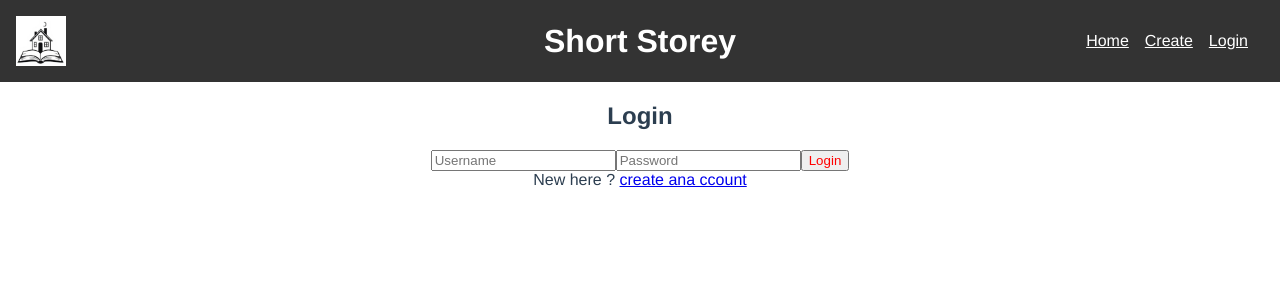
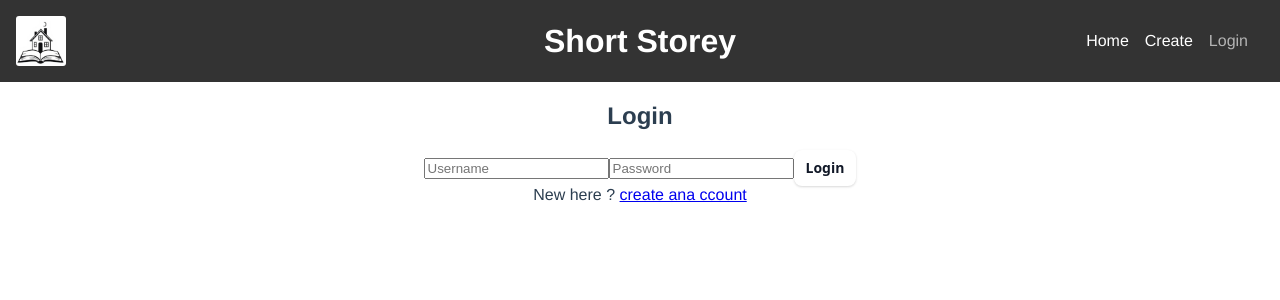
Before and after one commit to zu213/shortstorey-full, a Vue app in the folder frontend/: page /loginPage in a window 1280 px wide. Shown: the top 300 px of the page. Built offline with nearby package versions, Linux system fonts and the light colour scheme.

Commit message:
BIG UPDATE TO STYLING THROUGHOUT Project

```diff
--- a/frontend/public/index.html
+++ b/frontend/public/index.html
@@ -4,7 +4,7 @@
     <meta charset="utf-8">
     <meta http-equiv="X-UA-Compatible" content="IE=edge">
     <meta name="viewport" content="width=device-width,initial-scale=1.0">
-    <link rel="icon" href="<%= BASE_URL %>logo.png">
+    <link rel="icon" href="<%= BASE_URL %>logo.png" style="border-radius: 3px;">
     <title><%= htmlWebpackPlugin.options.title %></title>
   </head>
   <body>
--- a/frontend/src/components/CreateStory.vue
+++ b/frontend/src/components/CreateStory.vue
@@ -13,7 +13,7 @@
         <QuillEditor style="height: 250px" v-model:content="content" contentType="html" :toolbar="toolbarOptions" theme="snow" />
       </div>
       <div>
-        <input class="form__submit" type="submit" value="Post story" />
+        <input class="form__submit" type="submit" value="Post Story" />
       </div>
     </form>
   </div>
@@ -44,7 +44,6 @@ export default {
       toolbarOptions: [
         ['bold', 'italic', 'underline'],
         [{ 'list': 'ordered' }, { 'list': 'bullet' }],
-        ['link', 'image'],
       ]
     }
   },
@@ -127,6 +126,10 @@ export default {
     margin-top: 1em;
     position: relative;
     transform: translate(-50%, 0);
+
+    &:active {
+      transform: scale(0.98) translate(-50%, 0);
+    }
   }
 
 }
--- a/frontend/src/components/CreateUser.vue
+++ b/frontend/src/components/CreateUser.vue
@@ -1,5 +1,5 @@
 <template>
-  <div class="createUser">
+  <div class="create-user">
     <div v-if="!isAuthenticated">
      <form @submit.prevent="submitNewUserForm">
         <label for="fname">Name:</label><br>
--- /dev/null
+++ b/frontend/src/components/PageNotFound.vue
@@ -0,0 +1,29 @@
+<template>
+  <div class="page-not-found">
+    <router-link to="/">
+      How did you get here friend ?
+    </router-link>
+  </div>
+
+  </template>
+
+<script setup>
+</script>
+
+<script>
+
+export default {
+  name: 'PageNotFound',
+}
+</script>
+
+<!-- Add "scoped" attribute to limit CSS to this component only -->
+<style scoped>
+.page-not-found {
+  top: 30vh;
+  position: relative;
+  width: 100%;
+  vertical-align: middle;
+  font-size: x-large;
+}
+</style>
--- a/frontend/src/components/ProfilePage.vue
+++ b/frontend/src/components/ProfilePage.vue
@@ -1,23 +1,23 @@
 <template>
   <div class="profile-page">
     <div class="profile-page__form" v-if="user?.name">
-      <h2 class="profile-page__form-title">Account details:</h2>
+      <h2 class="profile-page__form-title">Account details</h2>
       <form class="profile-page__form-form" @submit.prevent="submitUserForm">
         <span class="profile-page__form-span">
           <label for="fname">Name: </label>
           <input type="text" v-model="name" name="fname" :placeholder="user.name"/>
         </span>
         <span class="profile-page__form-span">
-          <label for="fpassword">Password:</label>
+          <label for="fpassword">Password: </label>
           <input type="text" v-model="password" name="fpassword" />
         </span>
         <div class="profile-page__form-button">
-          <input type="submit" value="Submit" />
+          <input class="form__submit" type="submit" value="Submit" />
         </div>
       </form>
     <div>
-      <button @click="sendDeleteUser">
-        delete account
+      <button class="dangerous" @click="sendDeleteUser">
+        Delete Account
       </button>
     </div>
     </div>
@@ -98,7 +98,10 @@ export default {
     position: relative;
 
     &-form {
+      border: dotted 1px gray;
+      margin: 10px;
       padding: 10px;
+      border-radius: 5px;
     }
 
     &-span {
@@ -106,7 +109,7 @@ export default {
     }
 
     &-button {
-      padding: 0.5rem;
+      margin: 0.5rem;
     }
   }
 
--- a/frontend/src/components/StoryCard.vue
+++ b/frontend/src/components/StoryCard.vue
@@ -5,7 +5,7 @@
       <div class="story-card__content">
         <div v-html="story.content" />
       </div>
-      <div class="story-card__footer">
+      <div class="story-card__footer" @click.prevent="">
         <router-link :to="`/profile/${story.user_id}`">
           {{ story.user?.name ?? 'No author found' }}
         </router-link>
@@ -67,6 +67,19 @@ export default {
   text-align: left;
   box-shadow: rgba(99, 99, 99, 0.2) 0px 2px 8px 0px;
 
+  :hover {
+    color: rgb(70, 75, 78);
+
+    .story-card__footer{
+        color: gray;
+    }
+  }
+
+  a {
+    text-decoration: none;
+    color: gray;
+  }
+
   &__content {
     max-height: 100px;
   }
@@ -74,11 +87,24 @@ export default {
   &__heading {
     padding: 3px 0px;
     margin: 4px 0px;
+
+
   }
 
   &__footer {
     padding: 3px 0px;
     padding-top: 8px;
+
+    color: gray;
+
+    :hover {
+      color: blue;
+    }
+
+    a {
+      text-decoration: underline;
+      color: darkblue;
+    }
   }
 }
 
--- a/frontend/src/components/StoryContent.vue
+++ b/frontend/src/components/StoryContent.vue
@@ -1,7 +1,8 @@
 <template>
   <div class="story-content" v-if="story">
 
-    <div class="story-content__rating">
+    <div class="story-content__controls">
+      <div v-if="!storyOwner" class="story-content__rating">
         <router-link class="story-content__rating-link" v-if="story.rating" :to="`/ratingstory/${story.id}`">
           {{story.rating * 5}}/5
         </router-link>
@@ -26,6 +27,12 @@
           </button>
         </span>
       </div>
+      <div v-else>
+        <button class="dangerous story-content__delete" @click="deleteStory">
+          Delete Story
+        </button>
+      </div>
+    </div>
 
     <div class="story-content-container">
       <h2 class="story-content__title">Title: {{ story.title }}</h2>
@@ -34,14 +41,8 @@
         <router-link :to="`/profile/${story.user_id}`">{{ story.user.name }}</router-link>
       </div>
 
-      <div v-if="true">
-        <button @click="deleteStory">
-          delete story
-        </button>
-      </div>
-
       <div>
-        Content: <span v-html="story.content" />
+        <span v-html="story.content" />
       </div>
     </div>
   </div>
@@ -57,13 +58,15 @@ export default {
   data() {
     return {
       story: null,
-      auth: null
+      auth: null,
+      storyOwner: false
     }
   },
   async created() {
     const id = this.$route.params.id
     this.story = await getStory(id)
     this.auth = useAuthStore()
+    this.storyOwner = this.story.user_id == this.auth.getUserId
   },
   computed: {
     currentUser() {
@@ -111,12 +114,14 @@ export default {
     left: 20%;
   }
 
-  &__rating {
+  &__controls {
     position: absolute;
     top: 0;
     right: 0;
     padding: 1rem;
+  }
 
+  &__rating {
     &-link {
       padding: 1rem;
     }
@@ -125,5 +130,9 @@ export default {
       padding: 1rem;
     }
   }
+
+  &__delete {
+    margin: 10px;
+  }
 }
 </style>
--- a/frontend/src/components/TopBar.vue
+++ b/frontend/src/components/TopBar.vue
@@ -3,10 +3,10 @@
       <img alt="Main logo" class="top-bar__logo" src="../assets/logo.png">
       <h1 class="top-bar__heading">Short Storey</h1>
       <nav class="top-bar__nav">
-        <router-link class="top-bar__link" to="/">Home</router-link>
-        <router-link class="top-bar__link" to="/scribe">Create</router-link>
-        <router-link class="top-bar__link" v-if="isAuthenticated" to="/profile">Profile</router-link>
-        <router-link class="top-bar__link" v-if="!isAuthenticated" to="/loginPage">Login</router-link>
+        <router-link :class="['top-bar__link', { 'top-bar__link--selected': isSelected('/') }]" to="/">Home</router-link>
+        <router-link :class="['top-bar__link', { 'top-bar__link--selected': isSelected('/scribe') }]" to="/scribe">Create</router-link>
+        <router-link :class="['top-bar__link', { 'top-bar__link--selected': isSelected('/profile') }]" v-if="isAuthenticated" to="/profile">Profile</router-link>
+        <router-link :class="['top-bar__link', { 'top-bar__link--selected': isSelected('/loginPage') }]" v-if="!isAuthenticated" to="/loginPage">Login</router-link>
         <button v-if="isAuthenticated" @click="logOut">Log out</button>
       </nav>
     </header>
@@ -34,6 +34,9 @@ export default {
     logOut() {
       this.auth.logOut()
       this.$router.push('/')
+    },
+    isSelected(route) {
+      return this.$route?.fullPath == route
     }
   }
 
@@ -52,6 +55,7 @@ export default {
     &__logo {
       max-width: 50px;
       aspect-ratio: 1;
+      border-radius: 3px;
     }
 
     &__heading {
@@ -64,6 +68,14 @@ export default {
       justify-content: end;
     }
 
+    &__link {
+      text-decoration: none;
+
+      &--selected {
+        color: rgb(180, 180, 180);
+      }
+    }
+
   }
   nav a {
     margin-right: 1rem;
--- a/frontend/src/router/index.js
+++ b/frontend/src/router/index.js
@@ -9,6 +9,7 @@ import PublicProfilePage from '@/components/PublicProfilePage.vue'
 import CreateStory from '@/components/CreateStory.vue'
 import { useAuthStore } from '@/store/auth'
 import CreateUser from '@/components/CreateUser.vue'
+import PageNotFound from '@/components/PageNotFound.vue'
 
 const routes = [
   {
@@ -50,6 +51,7 @@ const routes = [
     meta: { requiresAuth: false }
   },
   { path: '/loginPage', name: 'Login', component: LoginPage },
+  { path: '/:pathMatch(.*)*', name: 'PageNotFound', component: PageNotFound },
 ]
 
 const router = createRouter({
--- a/frontend/src/styles/main.scss
+++ b/frontend/src/styles/main.scss
@@ -1,16 +1,50 @@
+/** Base **/
+
 h1, h2, button, label {
   -webkit-user-select: none;
   -ms-user-select: none;
   user-select: none;
+  cursor: default;
 }
 
 body {
   margin: 0;
 }
 
-button, .form__submit {
-  color: red;
+button, [class$="__submit"] {
+  background-color: #FFFFFF;
+  border: 0;
+  border-radius: .5rem;
+  box-sizing: border-box;
+  color: #111827;
+  font-family: "Inter var",ui-sans-serif,system-ui,-apple-system,system-ui,"Segoe UI",Roboto,"Helvetica Neue",Arial,"Noto Sans",sans-serif,"Apple Color Emoji","Segoe UI Emoji","Segoe UI Symbol","Noto Color Emoji";
+  font-size: .875rem;
+  font-weight: 600;
+  line-height: 1.25rem;
+  padding: .5rem .75rem;
+  text-align: center;
+  text-decoration: none #D1D5DB solid;
+  text-decoration-thickness: auto;
+  box-shadow: 0 1px 3px 0 rgba(0, 0, 0, 0.1), 0 1px 2px 0 rgba(0, 0, 0, 0.06);
+  cursor: pointer;
+  user-select: none;
+  -webkit-user-select: none;
+  touch-action: manipulation;
 }
+
+[class$="__submit"]:hover, button:hover {
+  background-color: rgb(249,250,251);
+}
+
+[class$="__submit"]:active, button:active {
+  transform: scale(0.98);
+}
+
+button:focus-visible {
+  box-shadow: none;
+}
+
+/** Repeating **/
 
 .story-display {
   width: 80%;
@@ -24,3 +58,7 @@ button, .form__submit {
     gap: 20px;
   }
 }
+
+.dangerous {
+  color: red;
+}
```
Lines whose indentation alone changed are shown as unchanged.
